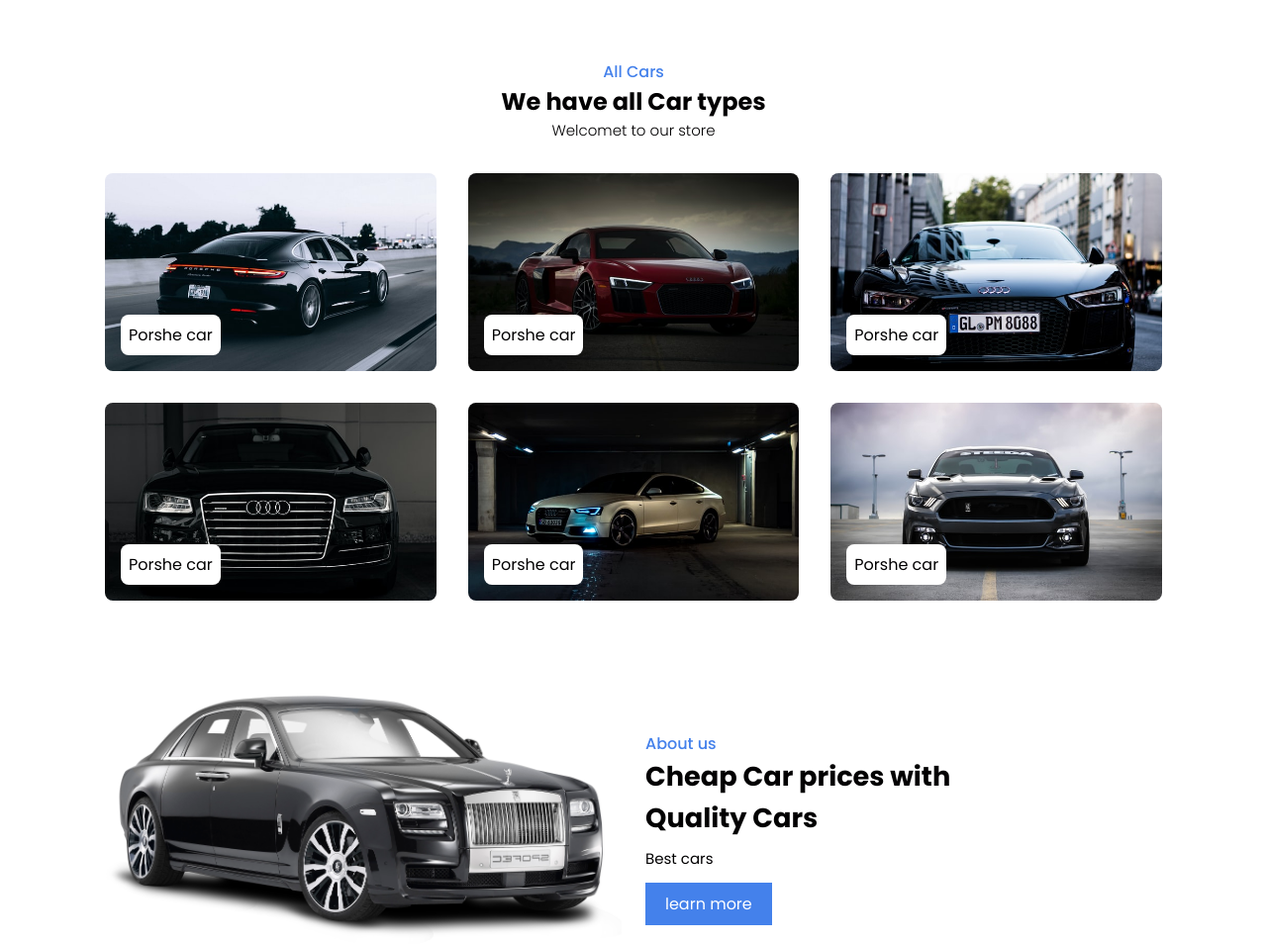
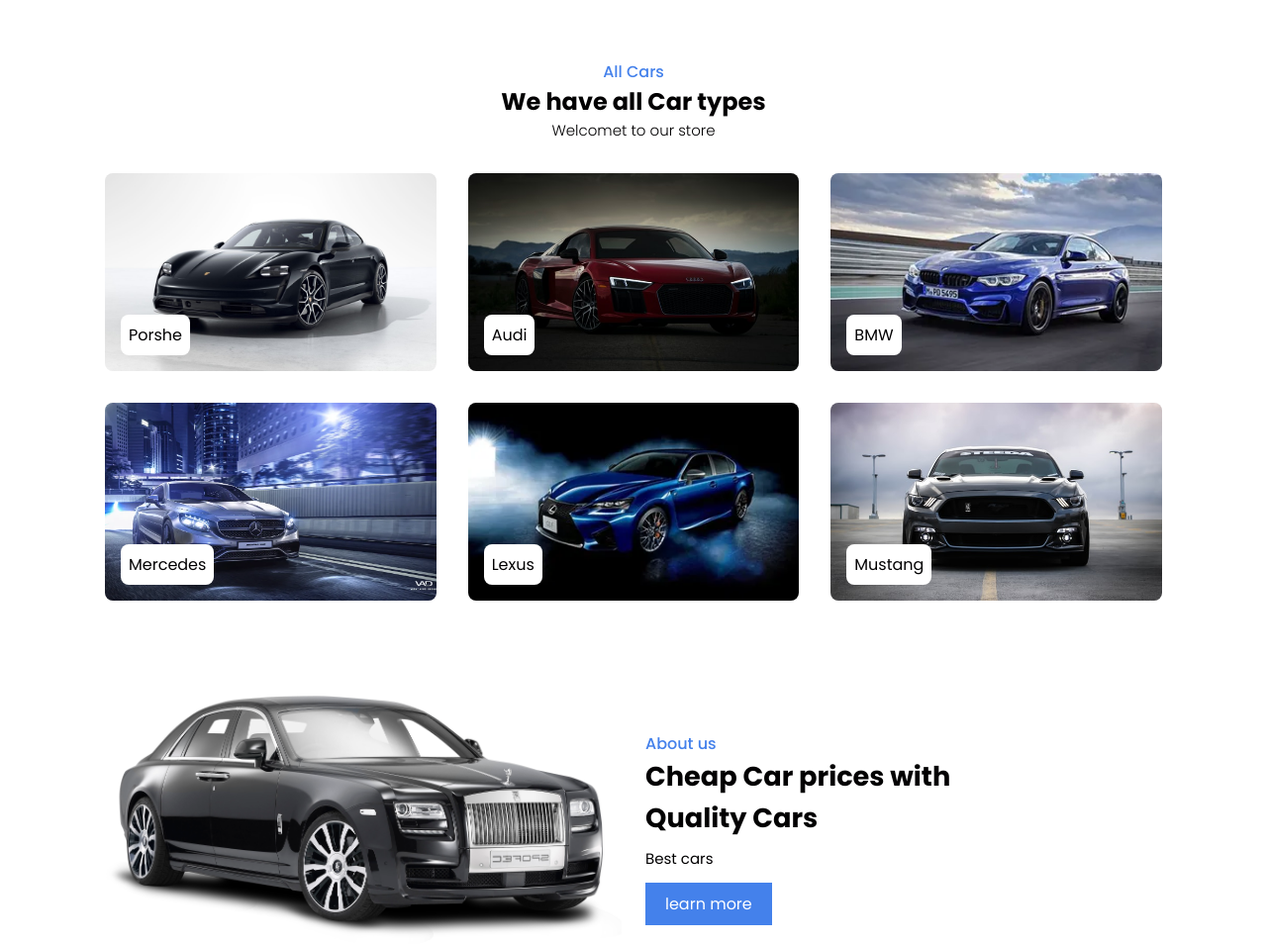
Before and after one commit to somtripathi1/sem6project, a Flask app: page / in a window 1280 px wide. Shown: the part 644-1598 px from the top of the page at 99% size. Run offline with Flask 2, Linux system fonts and the light colour scheme; parts of the project's set-up code (start-up, migrations or seed data) failed here and were passed over.

Commit message:
updated the home page

```diff
--- a/templates/home.html
+++ b/templates/home.html
@@ -60,43 +60,43 @@
     <!-- BoX-1 -->
         <div class="cars-container container">
             <div class="box">
-                <img src="../static/img/car1.jpg" alt="">
-                <h2> Porshe car</h2>
+                <img src="../static/img/new_car1.jpg" alt="">
+                <h2> Porshe </h2>
             </div>
 
         <!-- BoX-2 -->
 
             <div class="box">
-                <img src="../static/img/car2.jpg" alt="">
-                <h2> Porshe car</h2>
+                <img src="../static/img/new_car2.jpg" alt="">
+                <h2> Audi </h2>
             </div>
 
         <!-- BoX-1 -->
 
             <div class="box">
-                <img src="../static/img/car3.jpg" alt="">
-                <h2> Porshe car</h2>
+                <img src="../static/img/new_car3.jpg" alt="">
+                <h2> BMW </h2>
             </div>
 
         <!-- BoX-1 -->
 
             <div class="box">
-                <img src="../static/img/car4.jpg" alt="">
-                <h2> Porshe car</h2>
+                <img src="../static/img/new_car4.jpg" alt="">
+                <h2> Mercedes </h2>
             </div>
 
         <!-- BoX-1 -->
 
             <div class="box">
-                <img src="../static/img/car5.jpg" alt="">
-                <h2> Porshe car</h2>
+                <img src="../static/img/new_car5.jpg" alt="">
+                <h2> Lexus </h2>
             </div>
 
         <!-- BoX-1 -->
 
             <div class="box">
-                <img src="../static/img/car6.jpg" alt="">
-                <h2> Porshe car</h2>
+                <img src="../static/img/new_car6.jpg" alt="">
+                <h2> Mustang </h2>
             </div>
         </div>
     </section>
```
Also changed, not shown: static/img/car1.jpg (deleted), static/img/car3.jpg (deleted), static/img/car4.jpg (deleted), static/img/car5.jpg (deleted), static/img/new_car1.jpg (added), static/img/new_car2.jpg (renamed from static/img/car2.jpg), static/img/new_car3.jpg (added), static/img/new_car4.jpg (added), static/img/new_car5.jpg (added), static/img/new_car6.jpg (renamed from static/img/car6.jpg), static/img/part1.png (deleted), static/img/part2.png (deleted), static/img/part3.png (deleted), static/img/part4.png (deleted), 2 more files.
